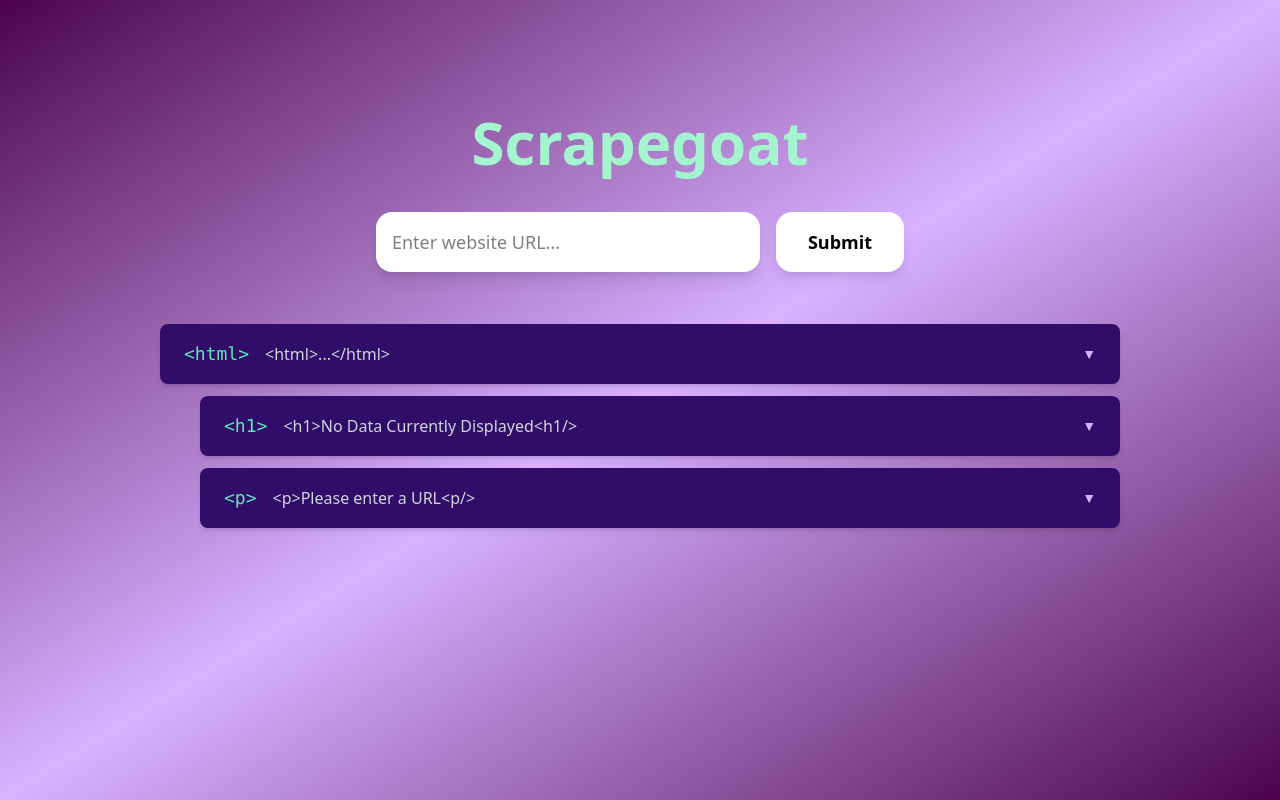
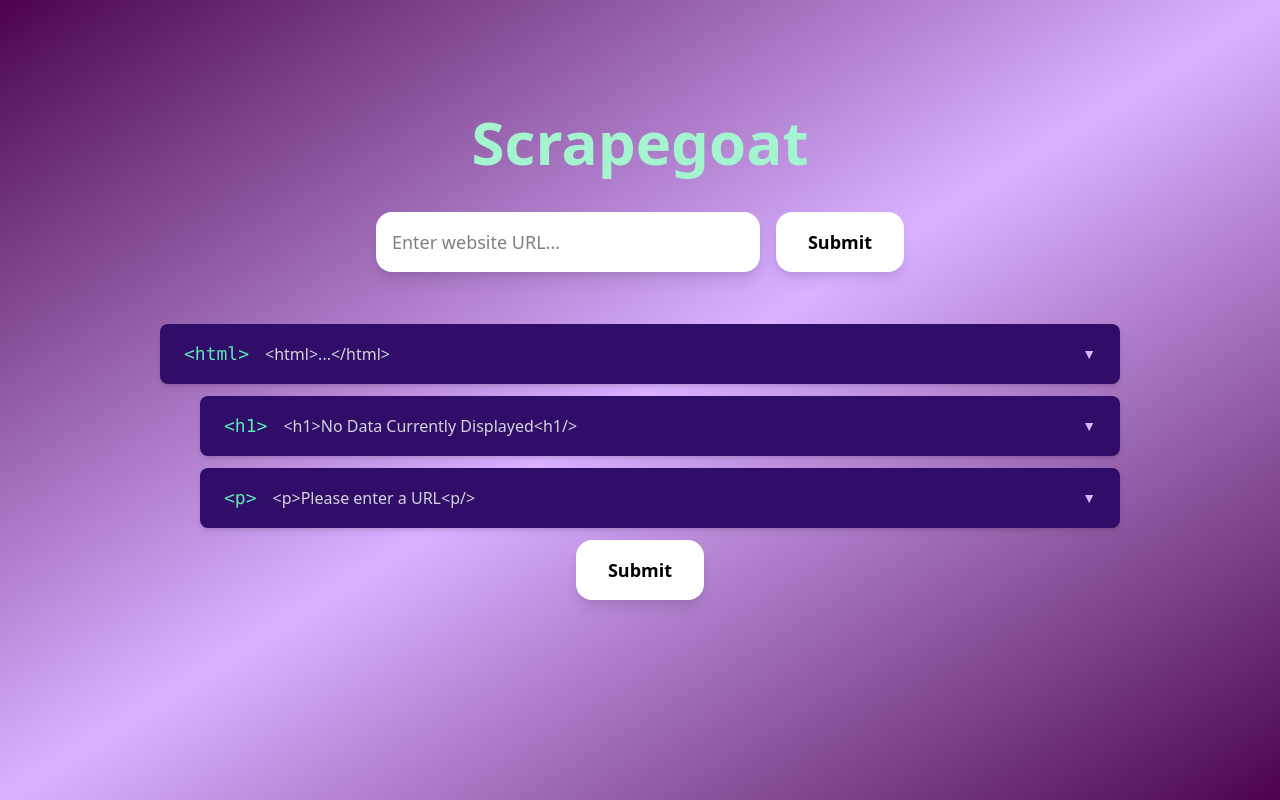
Before and after one commit to Langelozzi/ScrapeGoat, a React (Vite) app in the folder frontend/: page / in a window 1280 px wide. Built offline with nearby package versions, Linux system fonts and the light colour scheme.

Commit message:
added call to backend to scrape

```diff
--- a/frontend/src/App.jsx
+++ b/frontend/src/App.jsx
@@ -51,6 +51,44 @@ function App() {
       .catch(error => console.error(error));
   }
 
+  const scrape = async function() {
+    fetch(import.meta.env.VITE_API_URL + '/api/v1/scraper/scrape', {
+      method: 'POST',
+      headers: {
+        'Accept': 'application/json',
+        'Content-Type': 'application/json',
+      },
+      body: JSON.stringify({
+        url: url,
+        retrieval_instructions: [
+          {
+            node_query: "nq0",
+            output: {
+              location: "l0",
+              key: "k0"
+            },
+            flags: {
+              "f0": "v0",
+            }
+          },
+          {
+            node_query: "nq1",
+            output: {
+              location: "l1",
+              key: "k1"
+            },
+            flags: {
+              "f1": "v1",
+            }
+          },
+        ]
+      })
+    })
+      .then(response => response.json())
+      .then(json => { console.log(json); })
+      .catch(error => console.error(error));
+    }
+
   return (
     <div className="min-h-screen flex flex-col items-center justify-start bg-gradient-to-br from-fuchsia-950 via-purple-300 to-fuchsia-950 text-white p-8">
       {/* Title */}
@@ -78,6 +116,14 @@ function App() {
       <div className='w-[60rem]'>
         {tree ? <TreeNode node={tree} /> : <TreeNode node={placeholder_data.root} />}
       </div>
+
+      {/* TEMP */}
+      <button
+          className="mb-10 px-8 py-4 text-lg font-bold bg-white rounded-2xl text-black shadow-lg focus:outline-none focus:ring-4 focus:ring-purple-400 hover:bg-purple-200 transition"
+          onClick={scrape}
+        >
+          Submit
+      </button>
     </div>
   )
 }
```
